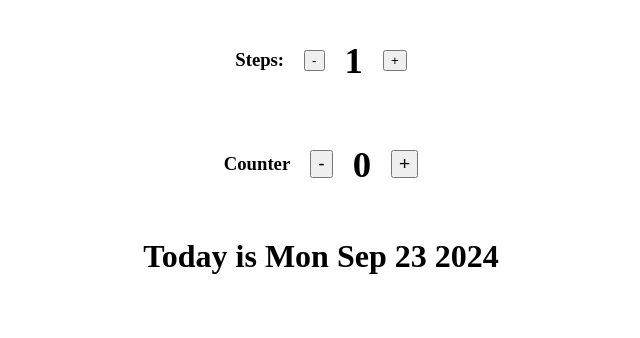
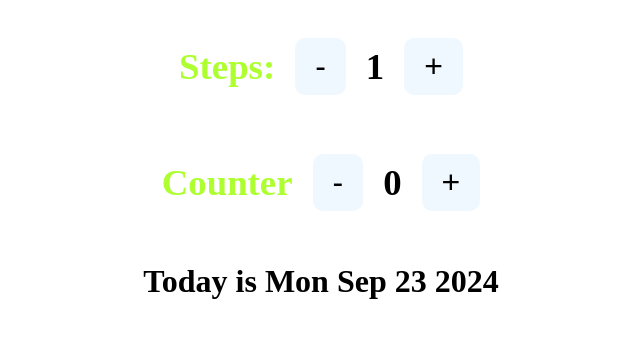
Before and after one commit to DarshanPro123/CounterDateCalender, a React (Vite) app: page / in a window 1280 px wide. Shown: the top 338 px of the page, without its empty margins (319-959 px from the left). Built offline with nearby package versions, Linux system fonts and the light colour scheme.

Commit message:
Add stylies in buttons

```diff
--- a/src/App.css
+++ b/src/App.css
@@ -12,8 +12,23 @@ body {
   gap: 20px;
 }
 
-.counter-box button {
-  font-size: 1.2rem;
+button {
+  font-size: 2rem;
+  background-color: aliceblue;
+  border-radius: 10px;
+  padding: 10px 20px;
+  border: none;
+}
+
+button:hover {
+  cursor: pointer;
+  background-color: rgb(129, 194, 250);
+}
+
+.counter-box h3,
+.step-box h3 {
+  font-size: 2.3rem;
+  color: greenyellow;
 }
 
 .counter-box h2,
```
